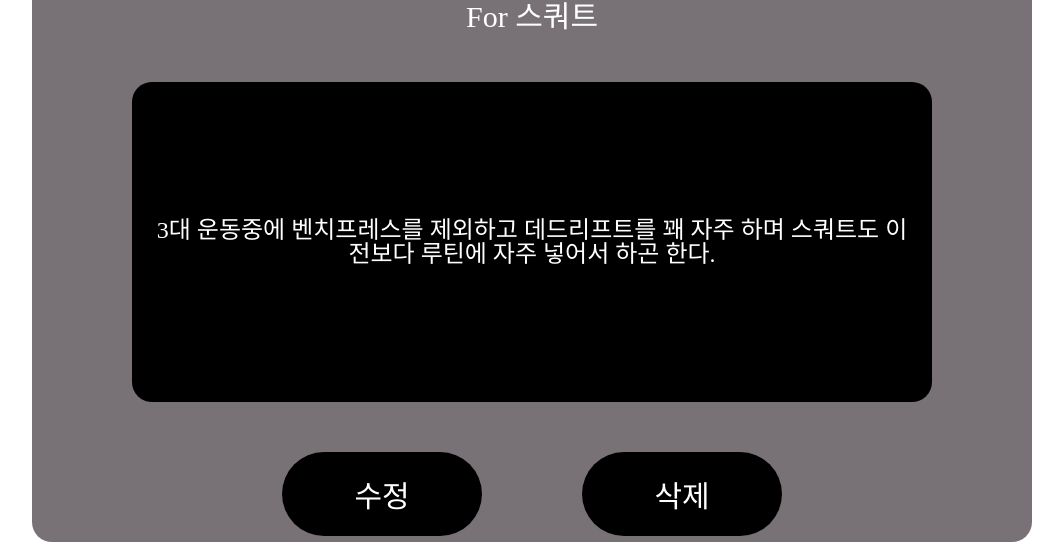
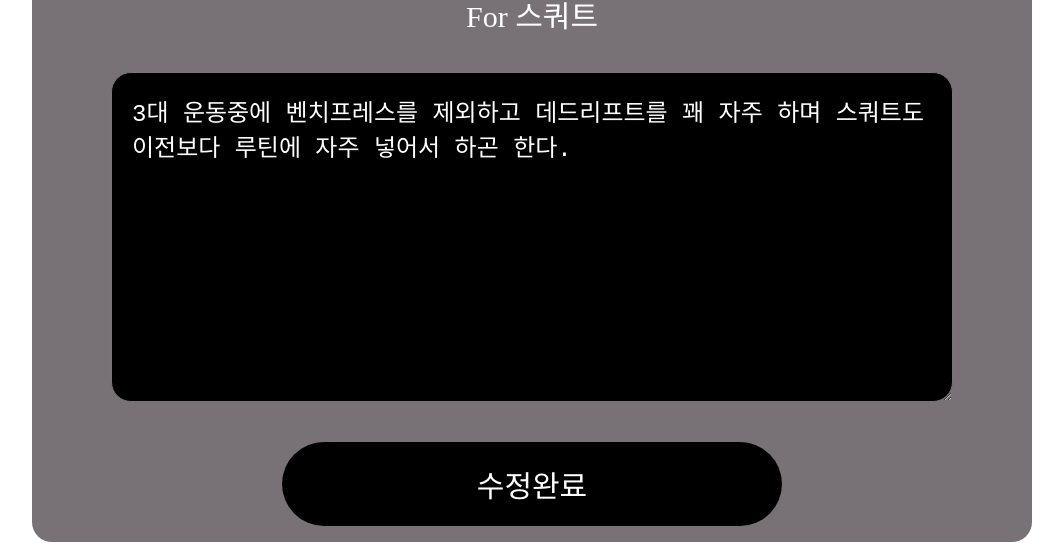
Before and after one commit to h0ngwon/sparta-week6-project, a React (Create React App) app: page /detail/1 in a window 1280 px wide. Both pictures are taken after a click on the button "수정". Shown: the part 402-961 px from the top of the page, without its empty margins (108-1171 px from the left). Built offline with nearby package versions, Linux system fonts and the light colour scheme.

Commit message:
Feat: 수정 기능

```diff
--- a/src/App.jsx
+++ b/src/App.jsx
@@ -5,20 +5,32 @@ import dummy from "./fakedata.json";
 function App() {
 	const [workout, setWorkout] = useState(dummy);
 
-	const addWorkoutHandler = (w) => {
+	const addWorkoutHandler = (data) => {
 		setWorkout((prevWorkout) => {
-			return [...prevWorkout, w];
+			return [...prevWorkout, data];
 		});
 	};
 
-    const deleteWorkoutHandler = (id) => {
-        const filteredWorkout = workout.filter(w => w.id !== id)
-        setWorkout(filteredWorkout);
-    }
+	const deleteWorkoutHandler = (id) => {
+		const filteredWorkout = workout.filter((w) => w.id !== id);
+		setWorkout(filteredWorkout);
+	};
+
+	const modifyWorkoutHandler = (data) => {
+		const filteredWorkout = workout.filter((w) => w.id !== data.id);
+        setWorkout(() => {
+            return [...filteredWorkout, data];
+        })
+	};
 
 	return (
 		<>
-			<Router workoutData={workout} addWorkout={addWorkoutHandler} deleteWorkout={deleteWorkoutHandler}/>
+			<Router
+				workoutData={workout}
+				addWorkout={addWorkoutHandler}
+				deleteWorkout={deleteWorkoutHandler}
+				modifyWorkout={modifyWorkoutHandler}
+			/>
 		</>
 	);
 }
--- a/src/components/FanLetter.jsx
+++ b/src/components/FanLetter.jsx
@@ -1,4 +1,4 @@
-import React from "react";
+import React, { useState } from "react";
 import { useNavigate, useParams } from "react-router-dom";
 import styled from "styled-components";
 
@@ -89,6 +89,19 @@ const ArticleContainer = styled.div`
 	font-size: 24px;
 `;
 
+const Article = styled.textarea`
+	display: flex;
+	align-items: center;
+	background-color: black;
+	color: white;
+	font-size: 24px;
+	margin: 40px;
+	width: 50rem;
+	height: 18rem;
+	border-radius: 20px;
+	padding: 20px;
+`;
+
 const BtnsContainer = styled.div`
 	width: 50%;
 	display: flex;
@@ -96,8 +109,8 @@ const BtnsContainer = styled.div`
 `;
 
 const ModifyBtn = styled.button`
-    color:white;
-    background-color:black;
+	color: white;
+	background-color: black;
 	font-size: 30px;
 	width: 200px;
 	border: none;
@@ -108,20 +121,64 @@ const ModifyBtn = styled.button`
 		background-color: #333847;
 	}
 `;
-const DeleteBtn = styled(ModifyBtn)`
+const DeleteBtn = styled(ModifyBtn)``;
+
+const ConfirmBtn = styled(ModifyBtn)`
+	width: 100%;
 `;
 
-const FanLetter = ({ workoutData, deleteWorkout }) => {
+const FanLetter = ({ workoutData, deleteWorkout, modifyWorkout }) => {
 	const { id } = useParams();
 	const filteredData = workoutData.filter((w) => w.id === id)[0];
+	const [isModifyBtnClicked, setIsModifyBtnClicked] = useState(false);
+	const [modifyText, setModifyText] = useState(filteredData.content);
+
+    const data = {
+        createdAt: filteredData.createdAt,
+        nickname: filteredData.nickname,
+        avatar: filteredData.avatar,
+        content: modifyText,
+        writedTo: filteredData.writedTo,
+        id: filteredData.id,
+    };
+
 	const navigate = useNavigate();
+
 	const navigateHandler = () => {
 		navigate("/");
 	};
+
 	const deleteWorkoutHandler = (id) => {
+		if (window.confirm("삭제하시겠습니까?")) {
 			deleteWorkout(id);
 			navigateHandler();
 		}
+	};
+
+	const modifyHandler = () => {
+		setIsModifyBtnClicked(!isModifyBtnClicked);
+	};
+
+	const textModifyHandler = (e) => {
+		setModifyText(e.target.value);
+	};
+
+	const textModifyConfirmHandler = (e) => {
+		if (window.confirm("수정하시겠습니까?")) {
+			if (modifyText.trim() === "") {
+				alert("내용을 채워주세요");
+				return;
+			}
+			if (filteredData.content === modifyText) {
+				alert("변경된 내용이 없습니다.");
+				return;
+			}
+
+			modifyWorkout(data);
+			setIsModifyBtnClicked(!isModifyBtnClicked);
+			navigateHandler();
+		}
+	};
 
 	return (
 		<Container>
@@ -144,11 +201,34 @@ const FanLetter = ({ workoutData, deleteWorkout }) => {
 					</CreatedTime>
 				</Header>
 				<WritedContainer>For {filteredData.writedTo}</WritedContainer>
+				{isModifyBtnClicked ? (
+					<Article
+						maxLength={40}
+						defaultValue={filteredData.content}
+						onChange={textModifyHandler}
+					></Article>
+				) : (
 					<ArticleContainer>{filteredData.content}</ArticleContainer>
+				)}
+
+				{isModifyBtnClicked ? (
 					<BtnsContainer>
-					<ModifyBtn>수정</ModifyBtn>
-					<DeleteBtn onClick={() => deleteWorkoutHandler(filteredData.id)}>삭제</DeleteBtn>
+						<ConfirmBtn onClick={textModifyConfirmHandler}>
+							수정완료
+						</ConfirmBtn>
 					</BtnsContainer>
+				) : (
+					<BtnsContainer>
+						<ModifyBtn onClick={modifyHandler}>수정</ModifyBtn>
+						<DeleteBtn
+							onClick={() =>
+								deleteWorkoutHandler(filteredData.id)
+							}
+						>
+							삭제
+						</DeleteBtn>
+					</BtnsContainer>
+				)}
 			</ContentContainer>
 		</Container>
 	);
--- a/src/pages/Detail.jsx
+++ b/src/pages/Detail.jsx
@@ -1,10 +1,13 @@
-import FanLetter from 'components/FanLetter';
+import FanLetter from "components/FanLetter";
 import React from "react";
 
-const Detail = ({ workoutData, deleteWorkout }) => {
-
+const Detail = ({ workoutData, deleteWorkout, modifyWorkout }) => {
 	return (
-		<FanLetter workoutData={workoutData} deleteWorkout={deleteWorkout}/>
+		<FanLetter
+			workoutData={workoutData}
+			deleteWorkout={deleteWorkout}
+			modifyWorkout={modifyWorkout}
+		/>
 	);
 };
 
--- a/src/shared/Router.js
+++ b/src/shared/Router.js
@@ -3,12 +3,29 @@ import Home from "pages/Home";
 import React from "react";
 import { BrowserRouter, Routes, Route } from "react-router-dom";
 
-const Router = ({workoutData, addWorkout, deleteWorkout}) => {
+const Router = ({ workoutData, addWorkout, deleteWorkout, modifyWorkout }) => {
 	return (
 		<BrowserRouter>
 			<Routes>
-				<Route path="/" element={<Home workoutData={workoutData} addWorkout={addWorkout}/>} />
-                <Route path="/detail/:id" element={<Detail workoutData={workoutData} deleteWorkout={deleteWorkout}/>} />
+				<Route
+					path="/"
+					element={
+						<Home
+							workoutData={workoutData}
+							addWorkout={addWorkout}
+						/>
+					}
+				/>
+				<Route
+					path="/detail/:id"
+					element={
+						<Detail
+							workoutData={workoutData}
+							deleteWorkout={deleteWorkout}
+							modifyWorkout={modifyWorkout}
+						/>
+					}
+				/>
 			</Routes>
 		</BrowserRouter>
 	);
```
Lines whose indentation alone changed are shown as unchanged.
